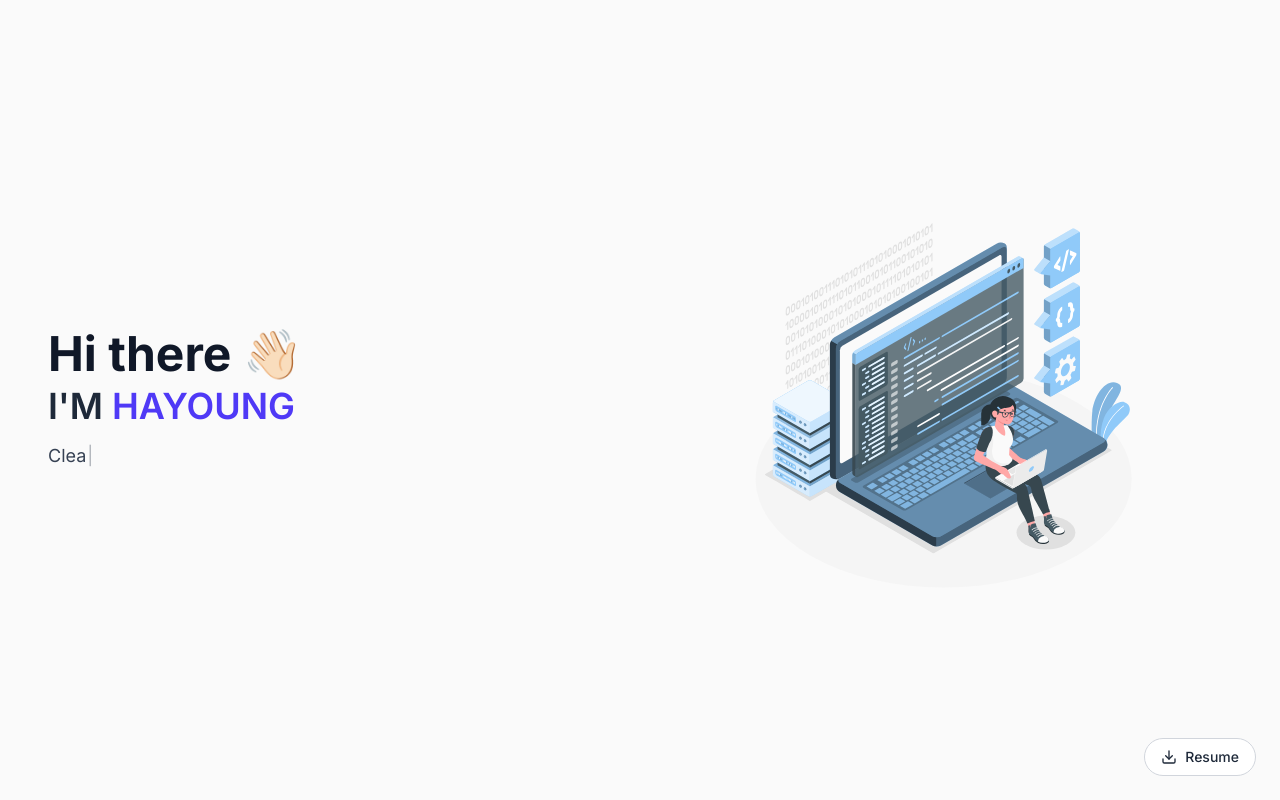
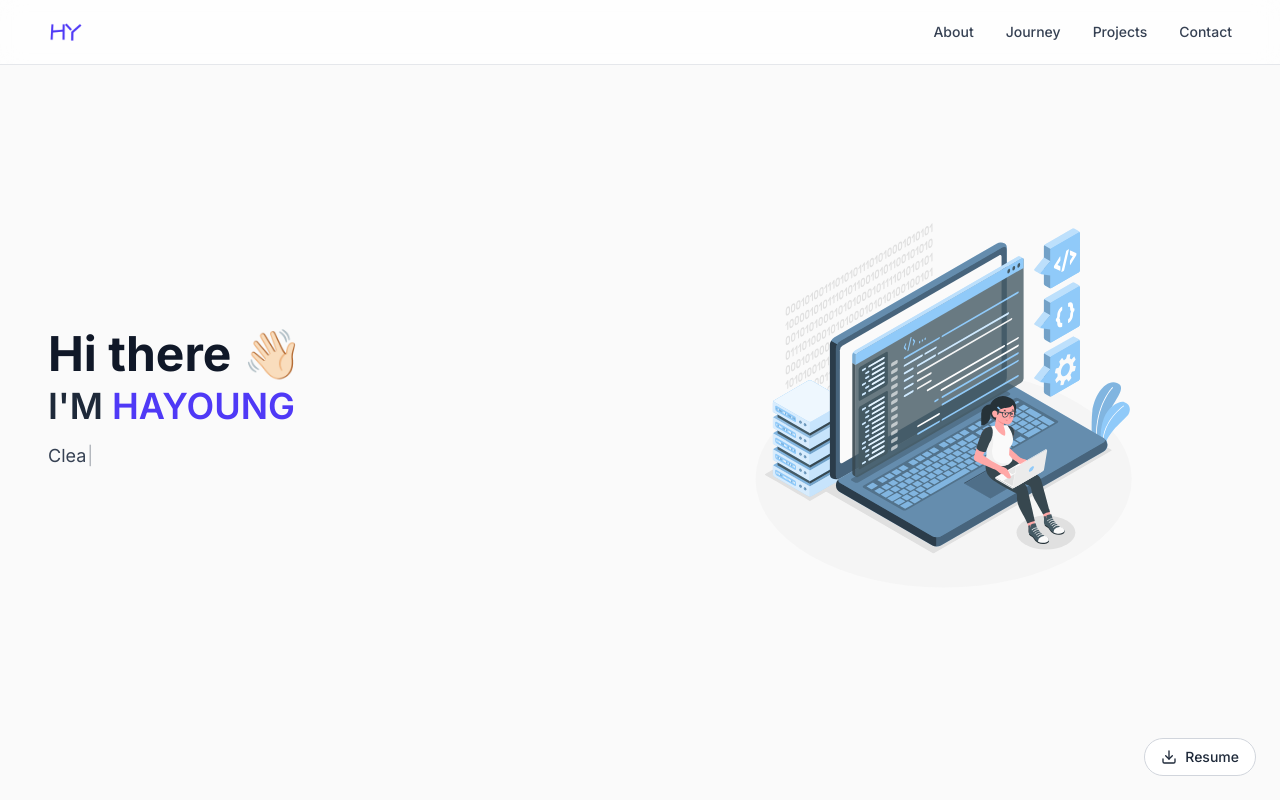
Before and after one commit to hayoungbuilds/portfolio-site, a Next.js app: page / in a window 1280 px wide. Shown: the top 800 px of the page. Built offline with nearby package versions, Linux system fonts and the light colour scheme.

Commit message:
feat: Header 추가

```diff
--- a/src/app/globals.css
+++ b/src/app/globals.css
@@ -1,5 +1,5 @@
-@import "tailwindcss";
-@import "tw-animate-css";
+@import 'tailwindcss';
+@import 'tw-animate-css';
 
 @custom-variant dark (&:is(.dark *));
 
@@ -112,6 +112,10 @@
     --sidebar-ring: oklch(0.552 0.016 285.938);
 }
 
+html {
+    scroll-behavior: smooth;
+}
+
 @layer base {
     * {
         @apply border-border outline-ring/50;
--- a/src/app/layout.tsx
+++ b/src/app/layout.tsx
@@ -4,6 +4,7 @@ import './globals.css';
 import { cn } from '../lib/utils';
 import ResumeButton from '@/components/common/ResumeButton';
 import Footer from '@/components/common/Footer';
+import Header from '@/components/common/Header';
 
 const inter = Inter({ subsets: ['latin'] });
 
@@ -20,6 +21,7 @@ export default function RootLayout({
     return (
         <html lang="en">
             <body className={cn('min-h-screen bg-white text-gray-900', inter.className)}>
+                <Header />
                 {children}
                 <Footer />
                 <ResumeButton />
--- /dev/null
+++ b/src/components/common/Header.tsx
@@ -0,0 +1,72 @@
+'use client';
+
+import Link from 'next/link';
+import { useState } from 'react';
+import { Menu, X } from 'lucide-react';
+import Image from 'next/image';
+
+const navItems = [
+    { label: 'About', href: '#about' },
+    { label: 'Journey', href: '#profile' },
+    { label: 'Projects', href: '#projects' },
+    { label: 'Contact', href: '#contact' },
+];
+
+export default function Header() {
+    const [open, setOpen] = useState(false);
+
+    return (
+        <header className="fixed top-0 left-0 w-full bg-white/70 backdrop-blur-md border-b border-gray-200 z-50">
+            <div className="container mx-auto max-w-7xl px-6 sm:px-8 md:px-10 lg:px-12 h-16 flex justify-between items-center">
+                {/* 로고 */}
+                <Link href="/" className="flex items-center gap-2">
+                    <Image
+                        src="/logos/hayoung-logo.png"
+                        alt="Hayoung 로고"
+                        width={36}
+                        height={36}
+                        className="object-contain"
+                    />
+                </Link>
+
+                {/* 데스크탑 네비게이션 */}
+                <nav className="hidden md:flex items-center gap-8">
+                    {navItems.map((item) => (
+                        <a
+                            key={item.href}
+                            href={item.href}
+                            className="text-sm font-medium text-gray-700 hover:text-indigo-600 transition-colors"
+                        >
+                            {item.label}
+                        </a>
+                    ))}
+                </nav>
+
+                {/* 모바일 메뉴 버튼 */}
+                <button
+                    className="md:hidden text-gray-700 hover:text-indigo-600"
+                    onClick={() => setOpen(!open)}
+                    aria-label="Toggle menu"
+                >
+                    {open ? <X className="w-6 h-6" /> : <Menu className="w-6 h-6" />}
+                </button>
+            </div>
+
+            {/* 모바일 드롭다운 메뉴 */}
+            {open && (
+                <div className="md:hidden bg-white border-t border-gray-200 px-6 pb-4 shadow-sm">
+                    {navItems.map((item) => (
+                        <a
+                            key={item.href}
+                            href={item.href}
+                            onClick={() => setOpen(false)}
+                            className="block py-3 text-sm font-medium text-gray-700 hover:text-indigo-600 transition"
+                        >
+                            {item.label}
+                        </a>
+                    ))}
+                </div>
+            )}
+        </header>
+    );
+}
```
Also changed, not shown: public/logos/hayoung-logo.png (added). Lines whose indentation alone changed are shown as unchanged.
